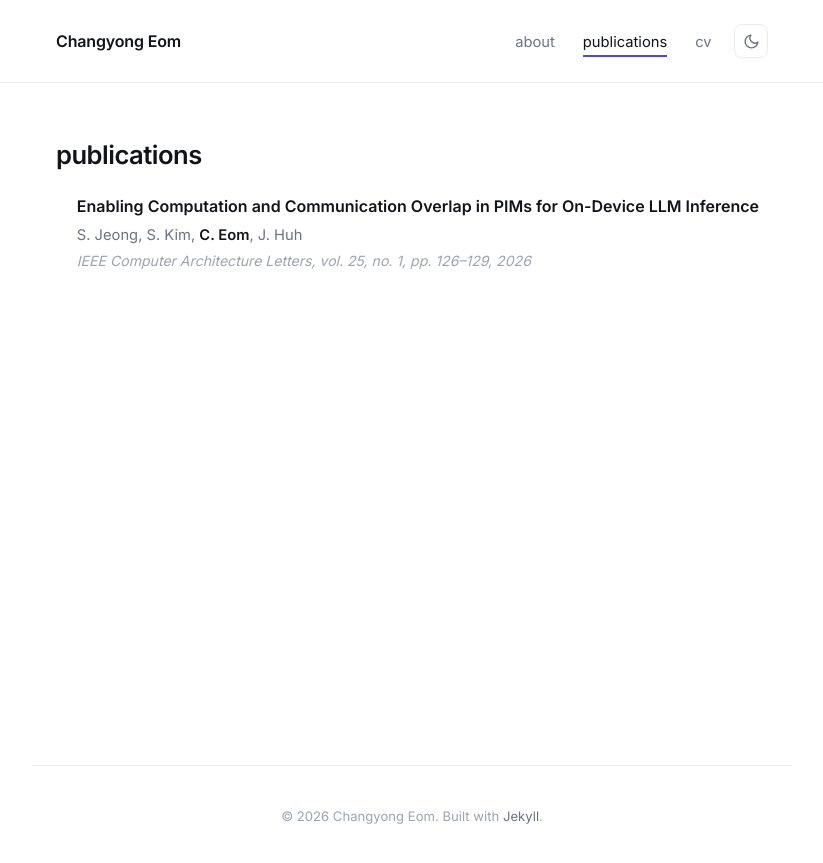
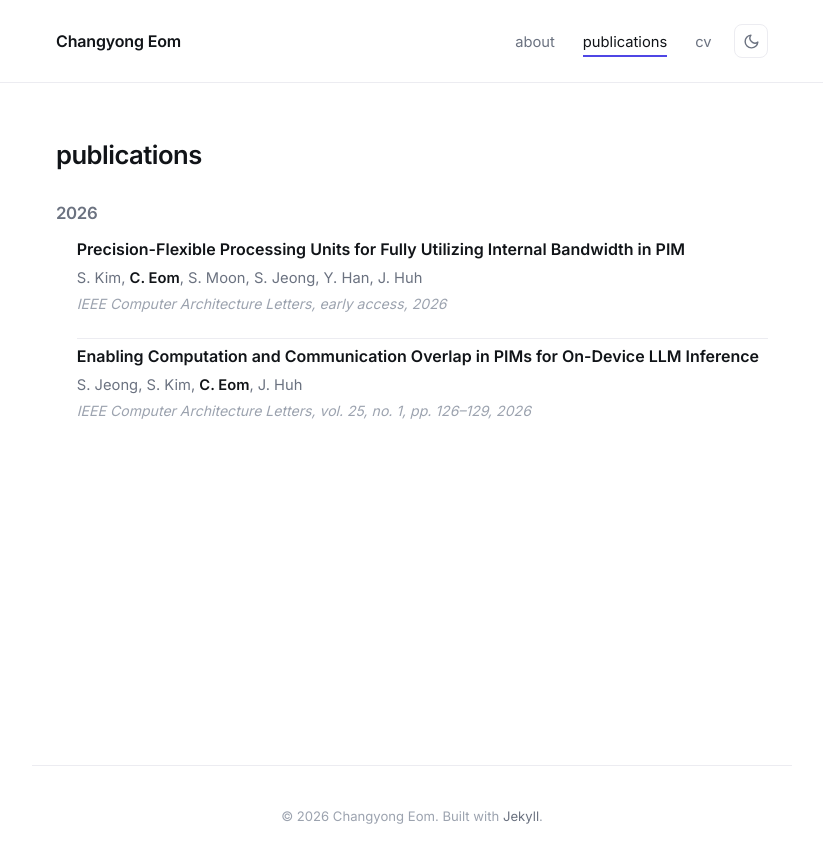
Before and after one commit to Changyong-Eom/changyong-eom.github.io, a Jekyll site: the page built from publications.md, in a window 1280 px wide. Shown: the top 863 px of the page, without its empty margins (228-1051 px from the left). Built offline with Jekyll 4.4.1, drawn with Linux system fonts in a browser that asks for light colours.

Commit message:
Add CAL 2026 paper, group publications by year, refine bio
Co-Authored-By: Claude Fable 5.1 <noreply@anthropic.com>

```diff
--- a/assets/css/main.scss
+++ b/assets/css/main.scss
@@ -436,6 +436,16 @@ a.popover-text:hover { color: var(--link); }
   margin: 1.5rem 0;
 }
 
+.pub-year {
+  margin: 2rem 0 0.25rem;
+  font-size: 1.05rem;
+  font-weight: 600;
+  color: var(--muted);
+  border-bottom: none;
+}
+
+.pub-year + .pub-list { margin-top: 0.5rem; }
+
 .pub-item {
   padding-bottom: 1.3rem;
   margin-bottom: 1.3rem;
--- a/publications.md
+++ b/publications.md
@@ -6,7 +6,13 @@ permalink: /publications/
 
 <h1 class="page-title">publications</h1>
 
+<h2 class="pub-year">2026</h2>
 <ul class="pub-list">
+  <li class="pub-item">
+    <p class="pub-title">Precision-Flexible Processing Units for Fully Utilizing Internal Bandwidth in PIM</p>
+    <p class="pub-authors">S. Kim, <span class="pub-me">C. Eom</span>, S. Moon, S. Jeong, Y. Han, J. Huh</p>
+    <p class="pub-venue">IEEE Computer Architecture Letters, early access, 2026</p>
+  </li>
   <li class="pub-item">
     <p class="pub-title">Enabling Computation and Communication Overlap in PIMs for On-Device LLM Inference</p>
     <p class="pub-authors">S. Jeong, S. Kim, <span class="pub-me">C. Eom</span>, J. Huh</p>
```
Also changed, not shown: index.md (+1 -1 lines).
